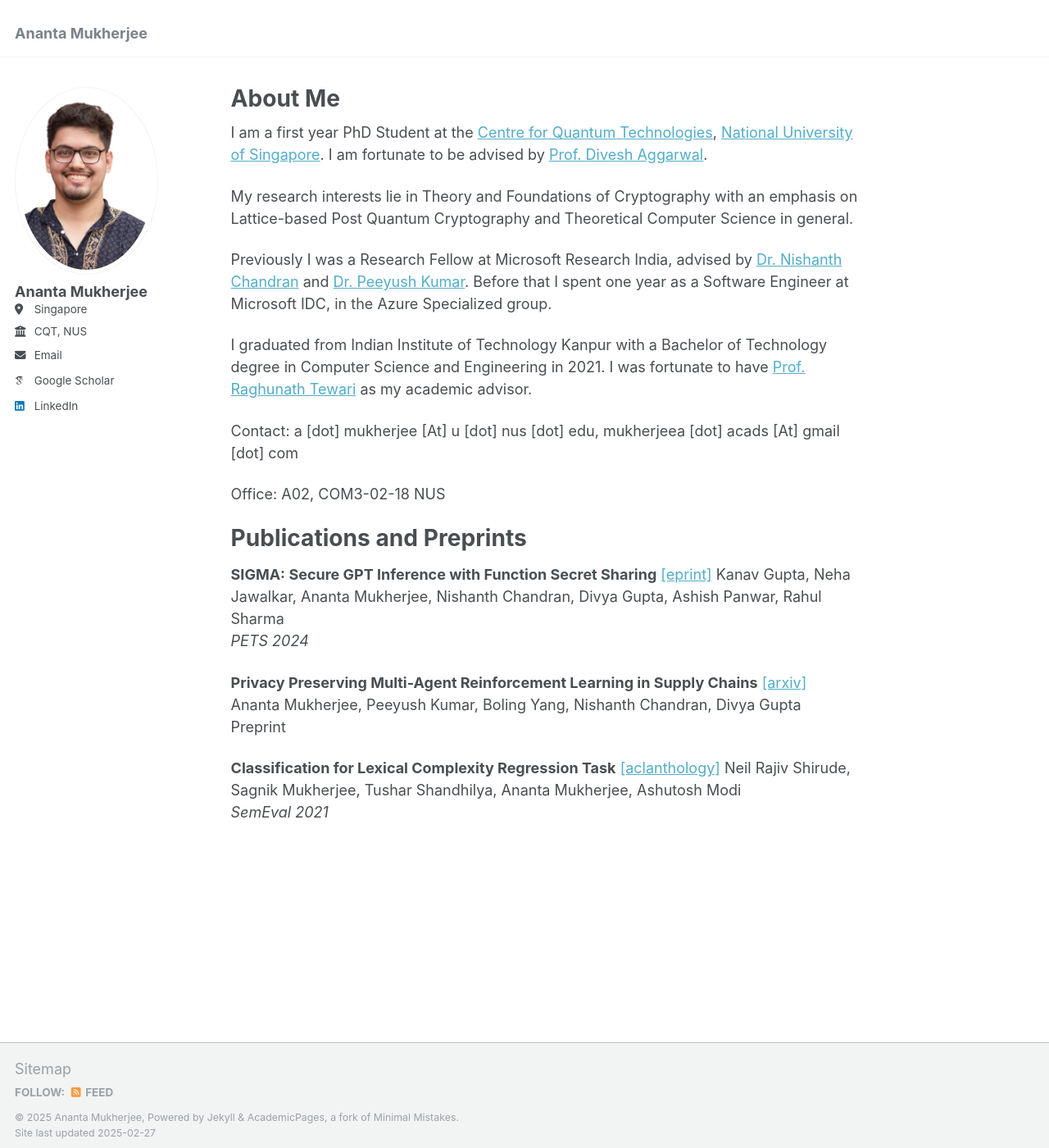
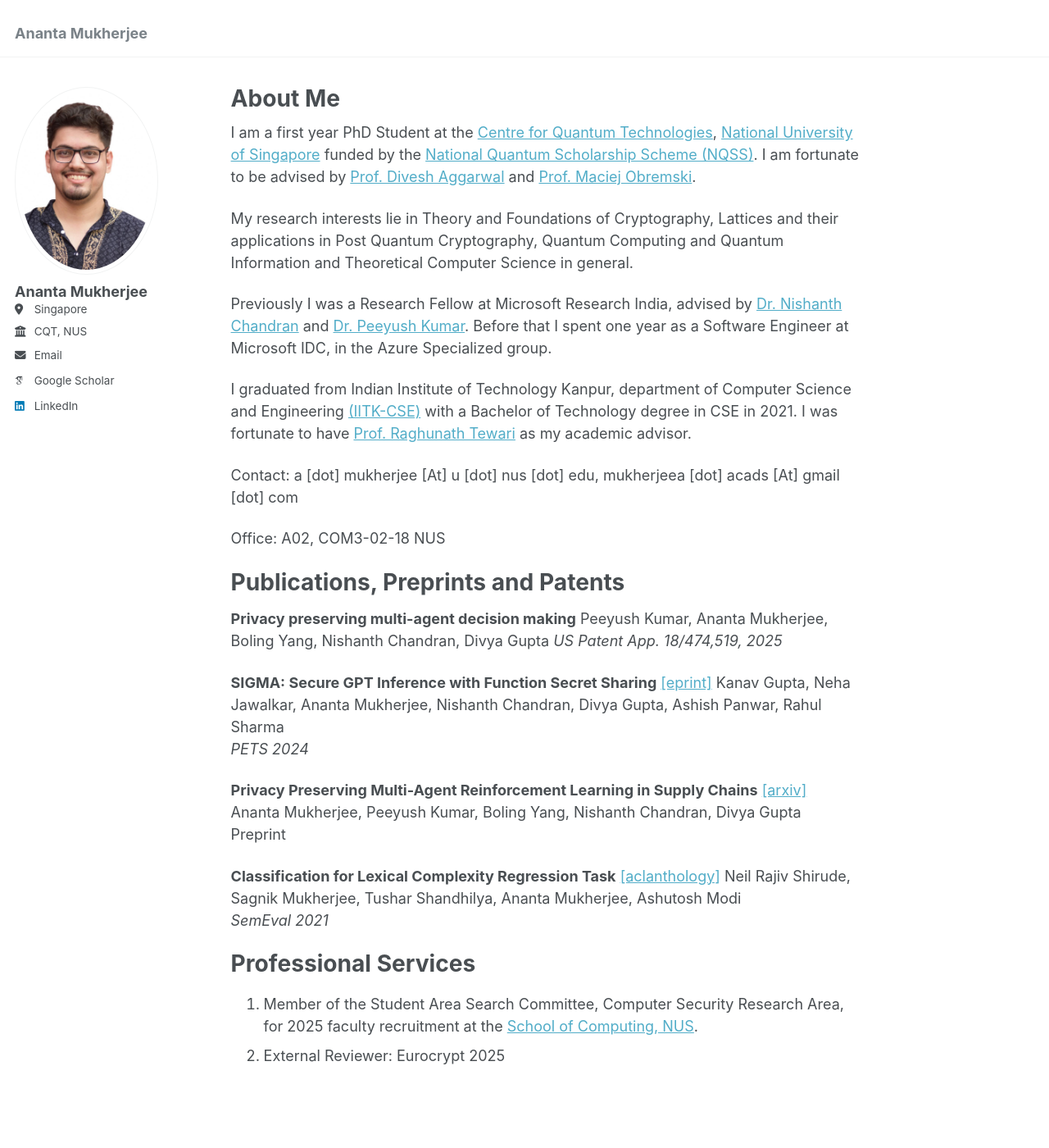
Before and after one commit to mananta/mananta.github.io, a Jekyll site: the page built from _pages/about.md, in a window 1280 px wide and 1400 px high. Shown: the whole window at 82% size. Built offline with Jekyll 4.4.1, drawn with Linux system fonts in a browser that asks for light colours; some web fonts are replaced.

Commit message:
update in about.md

```diff
--- a/_pages/about.md
+++ b/_pages/about.md
@@ -7,21 +7,24 @@ redirect_from:
   - /about.html
 ---
 
-I am a first year PhD Student at the [Centre for Quantum Technologies](https://www.quantumlah.org/), [National University of Singapore](https://www.nus.edu.sg/). I am fortunate to be advised by [Prof. Divesh Aggarwal](https://sites.google.com/site/diveshhomepage/).
+I am a first year PhD Student at the [Centre for Quantum Technologies](https://www.quantumlah.org/), [National University of Singapore](https://www.nus.edu.sg/) funded by the [National Quantum Scholarship Scheme (NQSS)](https://nqo.sg/talent-development/scholarships-opportunities/). I am fortunate to be advised by [Prof. Divesh Aggarwal](https://sites.google.com/site/diveshhomepage/) and [Prof. Maciej Obremski](https://sites.google.com/view/maciejobremski).
 
-My research interests lie in Theory and Foundations of Cryptography with an emphasis on Lattice-based Post Quantum Cryptography and Theoretical Computer Science in general.
+My research interests lie in Theory and Foundations of Cryptography, Lattices and their applications in Post Quantum Cryptography, Quantum Computing and Quantum Information and Theoretical Computer Science in general.
 
 Previously I was a Research Fellow at Microsoft Research India, advised by [Dr. Nishanth Chandran](https://www.microsoft.com/en-us/research/people/nichandr/) and [Dr. Peeyush Kumar](https://www.microsoft.com/en-us/research/people/pekumar/). Before that I spent one year as a Software Engineer at Microsoft IDC, in the Azure Specialized group.
 
-I graduated from Indian Institute of Technology Kanpur with a Bachelor of Technology degree in Computer Science and Engineering in 2021. I was fortunate to have [Prof. Raghunath Tewari](https://www.cse.iitk.ac.in/users/rtewari/) as my academic advisor.
+I graduated from Indian Institute of Technology Kanpur, department of Computer Science and Engineering [(IITK-CSE)](https://www.cse.iitk.ac.in/) with a Bachelor of Technology degree in CSE in 2021. I was fortunate to have [Prof. Raghunath Tewari](https://www.cse.iitk.ac.in/users/rtewari/) as my academic advisor.
 
 Contact: a [dot] mukherjee [At] u [dot] nus [dot] edu, mukherjeea [dot] acads [At] gmail [dot] com
 
 Office: A02, COM3-02-18 NUS
 
 
-Publications and Preprints
+Publications, Preprints and Patents
 =======
+**Privacy preserving multi-agent decision making** Peeyush Kumar, Ananta Mukherjee, Boling Yang, Nishanth Chandran, Divya Gupta
+*US Patent App. 18/474,519, 2025*
+
 **SIGMA: Secure GPT Inference with Function Secret Sharing** [[eprint]](https://eprint.iacr.org/2023/1269)
 Kanav Gupta, Neha Jawalkar, Ananta Mukherjee, Nishanth Chandran, Divya Gupta, Ashish Panwar, Rahul Sharma
 *PETS 2024*
@@ -33,3 +36,8 @@ Preprint
 **Classification for Lexical Complexity Regression Task** [[aclanthology]](https://aclanthology.org/2021.semeval-1.66/)
 Neil Rajiv Shirude, Sagnik Mukherjee, Tushar Shandhilya, Ananta Mukherjee, Ashutosh Modi
 *SemEval 2021*
+
+Professional Services
+=======
+1. Member of the Student Area Search Committee, Computer Security Research Area, for 2025 faculty recruitment at the [School of Computing, NUS](https://www.comp.nus.edu.sg/).
+2. External Reviewer: Eurocrypt 2025
```
